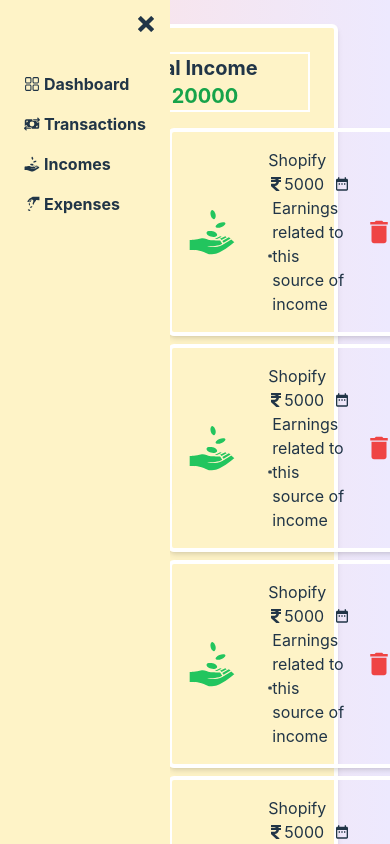
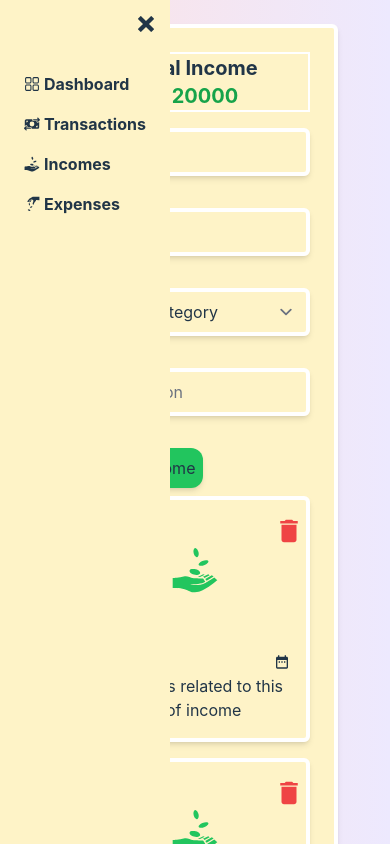
Before and after one commit to kotesh-arya/expense-tracker-frontend, a React (Vite) app: page /incomes in a window 390 px wide. Shown: the top 844 px of the page. Built offline with nearby package versions, Linux system fonts and the light colour scheme.

Commit message:
UI: Responsive cards on mobile screens

```diff
--- a/src/components/Expenses.jsx
+++ b/src/components/Expenses.jsx
@@ -43,7 +43,7 @@ const Expenses = () => {
           </span>
         </div>
         {/* Form and items container */}
-        <div className="w-full flex md:flex-col lg:flex-row md:justify-between md:gap-8  lg:justify-between">
+        <div className="w-full flex flex-col lg:flex-row md:justify-between md:gap-8  lg:justify-between">
           {/* form */}
           <div className="md:w-full lg:w-3/12  ">
             <form action="" className="flex flex-col items-end">
--- a/src/components/Incomes.jsx
+++ b/src/components/Incomes.jsx
@@ -43,7 +43,7 @@ const Incomes = () => {
           </span>
         </div>
         {/* Form and items container */}
-        <div className="w-full flex md:flex-col lg:flex-row md:justify-between md:gap-8  lg:justify-between">
+        <div className="w-full flex flex-col lg:flex-row md:justify-between md:gap-8  lg:justify-between">
           {/* form */}
           <div className="md:w-full lg:w-3/12  ">
             <form action="" className="flex flex-col items-end">
--- a/src/components/TranasctionCard.jsx
+++ b/src/components/TranasctionCard.jsx
@@ -8,9 +8,9 @@ import { GiPayMoney } from "react-icons/gi";
 
 const TranasctionCard = ({ title, amount, type, date, description }) => {
   return (
-    <div className="flex flex-row justify-between w-full mb-2 border-4 border-white rounded-md  p-4 shadow-md">
+    <div className="flex flex-col-reverse items-end md:flex-row justify-between w-full my-2 border-4 border-white rounded-md  p-4 shadow-md">
       {/* Transaction icon */}
-      <div className="flex flex-row justify-start  items-center w-9/12 gap-8">
+      <div className="flex flex-col md:flex-row justify-start  w-full  items-center md:w-9/12 gap-8">
         {type === "income" ? (
           <div className="text-5xl text-green-500">
             <GiReceiveMoney />
```
